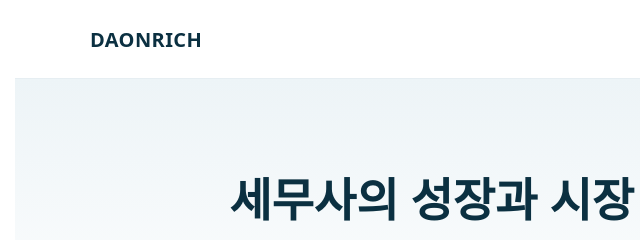
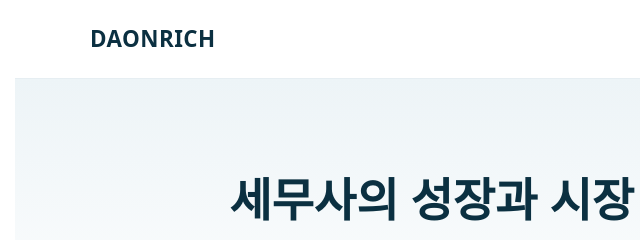
Before and after one commit to donheekang/jihee, a plain HTML site: page partners.html in a window 1280 px wide. Shown: the top 240 px of the page, 0-640 px from the left. Drawn offline with Linux system fonts and the light colour scheme; a web font is replaced by a local one.

Commit message:
Update partners.html

```diff
--- a/partners.html
+++ b/partners.html
@@ -43,7 +43,7 @@ a:hover{color:#6f583b}
   background:var(--white);position:sticky;top:0;z-index:30
 }
 .header__in{display:flex;align-items:center;justify-content:space-between;gap:12px;flex-wrap:wrap}
-.brand{font-weight:800;font-size:1.25rem;letter-spacing:.02em;color:var(--navy)}
+.brand{font-weight:800;font-size:1.4rem;letter-spacing:.02em;color:var(--navy)}
 .nav{display:flex;gap:14px;flex-wrap:wrap}
 .nav a{color:var(--muted);font-weight:600}
 
```
